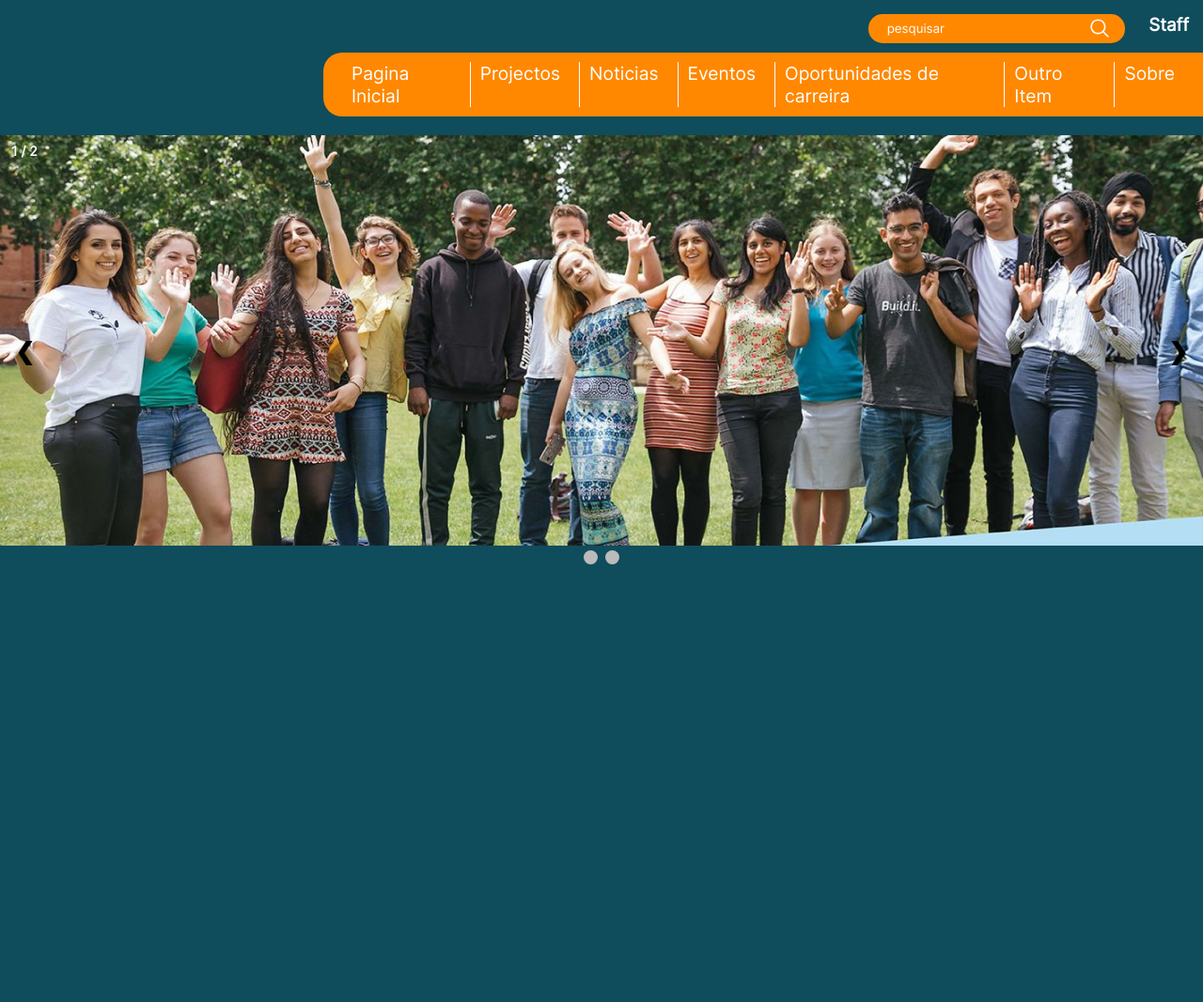
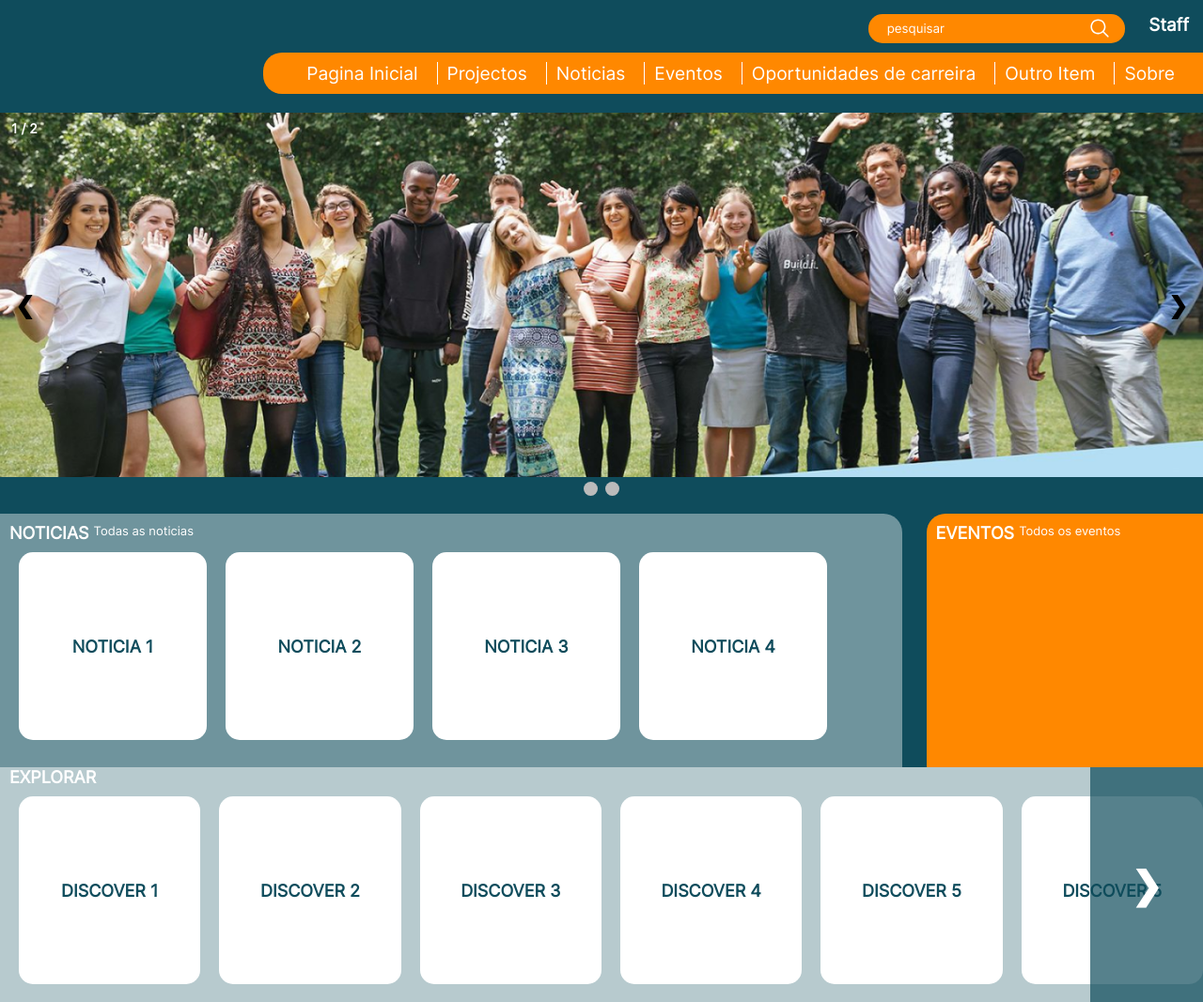
Before and after one commit to Jay-Ubisse/portal-fct, a PHP site: page / in a window 1280 px wide; the page is wider, and only the part inside the window is pictured. Shown: that part at 94% size. Before the commit the page ends 601 px from the top of that part, so only its background shows below. Run offline with PHP 8.4, Linux system fonts and the light colour scheme.

Commit message:
adicionando um ficheiro .gitignore, a seccao de eventos, a seccao de noticias e a seccao de projectos

```diff
--- a/assets/css/global.css
+++ b/assets/css/global.css
@@ -74,7 +74,7 @@ header > nav > ul {
     list-style-type: none;
     gap: 10px;
     justify-content: right;
-    width: 70%;
+    width: 75%;
     border-top-left-radius: 20px;
     border-bottom-left-radius: 20px;
 }
--- a/assets/css/index.css
+++ b/assets/css/index.css
@@ -4,13 +4,15 @@
     position: relative;
     margin-top: 20px;
 }
-
+.slideshow-container img {
+    width: 100%;
+}
 /* Ocultar outras imagens por padrao */
 .hide {
     display: none;
 }
 
-/* Butoes de proximo e anterior */
+/* Botoes de proximo e anterior */
 .prev,
 .next {
     cursor: pointer;
@@ -82,3 +84,96 @@
         opacity: 1
     }
 }
+/*seccao das noticias*/
+#news {
+    width: 75%;
+    background-color: rgba(255, 255, 255, 0.4);
+    min-height: 250px;
+    margin-top: 15px;
+    padding-bottom: 20px;
+    border-top-right-radius: 20px;
+    float: left;
+}
+/*seccao dos eventos*/
+aside {
+    width: 23%;
+    background-color: #FF8800;
+    min-height: 250px;
+    margin-top: 15px;
+    padding-bottom: 20px;
+    border-top-left-radius: 20px;
+    float: right;
+}
+/*seccao das projectos*/
+#explore {
+    width: 100%;
+    background-color: rgba(255, 255, 255, 0.7);
+    min-height: 250px;
+    clear: both;
+    position: relative;
+}
+#explore > #scroll {
+    background-color: rgba(15, 76, 92, 0.7);
+    height: 100%;
+    width: 120px;
+    position: absolute;
+    right: 0;
+    top: 0;
+    display: flex;
+    justify-content: center;
+    align-items: center;
+    cursor: pointer;
+}
+#explore > #scroll > a {
+    font-weight: bold;
+    font-size: 40px;
+    color: #FFFFFF;
+}
+/*Nomes das seccoes*/
+.section-name {
+    color: #FFFFFF;
+    margin: 10px;
+    font-size: large;
+}
+.show-all {
+    font-size: small;
+    font-weight: 400;
+    position: relative;
+    top: -4px;
+}
+/*Links "mostrar todos"*/
+.show-all > a {
+    color: #FFFFFF;
+    text-decoration: none;
+}
+.show-all > a:hover {
+    color: #0F4C5C;
+}
+.show-all > a:visited {
+    color: #FFFFFF;
+}
+.show-all > a:active {
+    color: #FFFFFF;
+}
+.box-container {
+    display: flex;
+    gap: 20px;
+    background-color: transparent;
+}
+.box {
+    width: 200px;
+    height: 200px;
+    border-radius: 15px;
+    background-color: #FFFFFF;
+    display: flex;
+    justify-content: center;
+    align-items: center;
+}
+.box:first-child {
+    margin-left: 20px;
+}
+.box-info {
+    color: #0F4C5C;
+    width: fit-content;
+
+}
--- a/index.html
+++ b/index.html
@@ -48,6 +48,53 @@
                 <span class="dot"></span>
             </div>
         </section>
+        <section id="news">
+            <h2 class="section-name">NOTICIAS <span class="show-all"><a href="#">Todas as noticias</a></span></h2>
+            <div class="box-container">
+                <div class="box">
+                    <h2 class="section-name box-info">NOTICIA 1</h2>
+                </div>
+                <div class="box">
+                    <h2 class="section-name box-info">NOTICIA 2</h2>
+                </div>
+                <div class="box">
+                    <h2 class="section-name box-info">NOTICIA 3</h2>
+                </div>
+                <div class="box">
+                    <h2 class="section-name box-info">NOTICIA 4</h2>
+                </div>
+            </div>
+        </section>
+        <aside>
+            <h2 class="section-name">EVENTOS <span class="show-all"><a href="#">Todos os eventos</a></span></h2>
+
+        </aside>
+        <section id="explore">
+            <h2 class="section-name">EXPLORAR</h2>
+            <div class="box-container">
+                <div class="box">
+                    <h2 class="section-name box-info">DISCOVER 1</h2>
+                </div>
+                <div class="box">
+                    <h2 class="section-name box-info">DISCOVER 2</h2>
+                </div>
+                <div class="box">
+                    <h2 class="section-name box-info">DISCOVER 3</h2>
+                </div>
+                <div class="box">
+                    <h2 class="section-name box-info">DISCOVER 4</h2>
+                </div>
+                <div class="box">
+                    <h2 class="section-name box-info">DISCOVER 5</h2>
+                </div>
+                <div class="box">
+                    <h2 class="section-name box-info">DISCOVER 5</h2>
+                </div>
+            </div>
+            <div id="scroll">
+                <a>&#10095;</a>
+            </div>
+        </section>
     </main>
     <footer>
 
```
Also changed, not shown: 1 other file.
